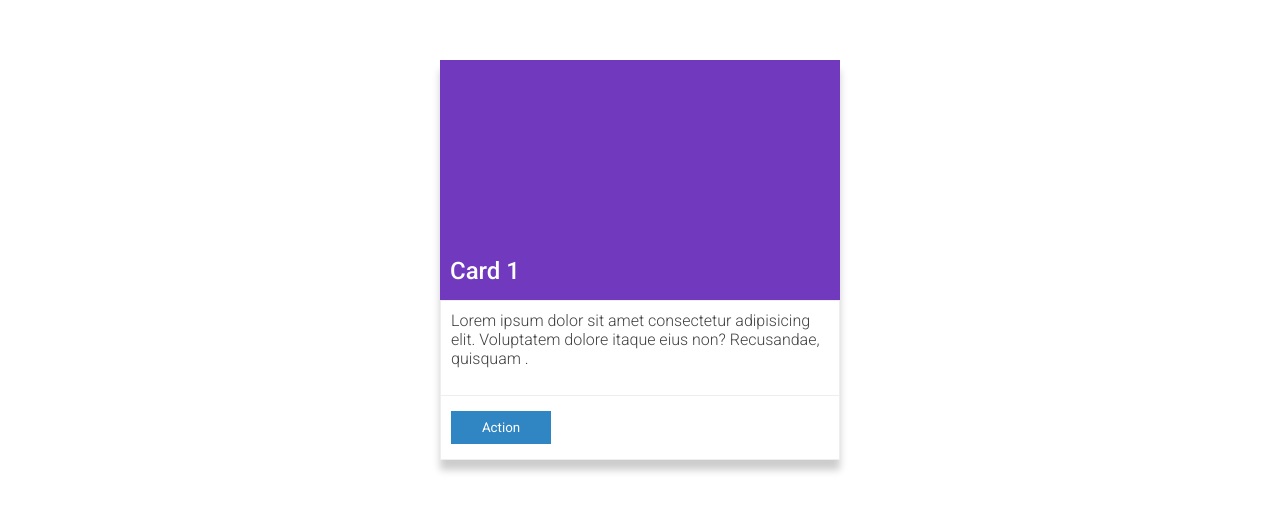
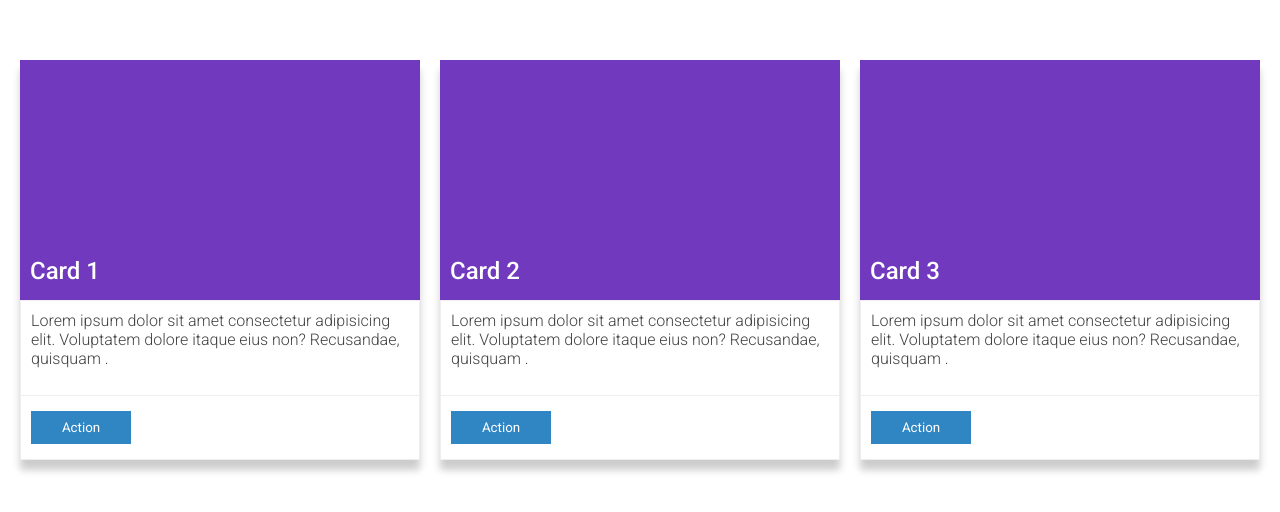
Before and after one commit to Dejorden94/Wbuilder, a plain HTML site: page index.html in a window 1280 px wide. Shown: the part 140-652 px from the top of the page. Drawn offline with Linux system fonts and the light colour scheme.

Commit message:
add multiple cards

```diff
--- a/css/style.css
+++ b/css/style.css
@@ -34,6 +34,8 @@ body {
     align-items: center;
     font-weight: 300;
     color: var(--font-color);
+    gap: 2rem;
+    flex-wrap: wrap;
 }
 
 .card {
--- a/index.html
+++ b/index.html
@@ -28,6 +28,36 @@
             </footer>
         </div>
     </article>
+    <article class="card">
+        <header class="card__header">
+            <h1 class="card__heading">Card 2</h1>
+        </header>
+        <div>
+            <section class="card__body">
+                <p class="card__text">Lorem ipsum dolor sit amet consectetur adipisicing elit. Voluptatem dolore itaque
+                    eius
+                    non? Recusandae, quisquam .</p>
+            </section>
+            <footer class="card__footer">
+                <button class="card__action">Action</button>
+            </footer>
+        </div>
+    </article>
+    <article class="card">
+        <header class="card__header">
+            <h1 class="card__heading">Card 3</h1>
+        </header>
+        <div>
+            <section class="card__body">
+                <p class="card__text">Lorem ipsum dolor sit amet consectetur adipisicing elit. Voluptatem dolore itaque
+                    eius
+                    non? Recusandae, quisquam .</p>
+            </section>
+            <footer class="card__footer">
+                <button class="card__action">Action</button>
+            </footer>
+        </div>
+    </article>
 </body>
 
 </html>
```
